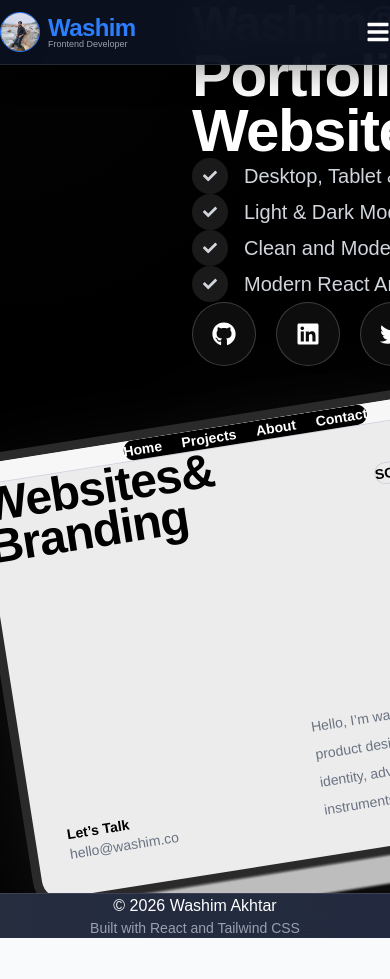
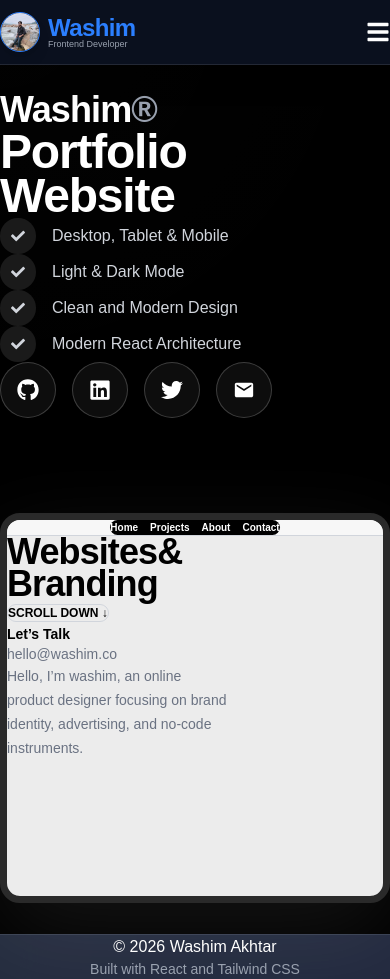
Before and after one commit to Washimakhtar786/react-portfolio, a React (Vite) app: page / in a window 390 px wide. Before the commit the page ends 938 px from the top, so only its background shows below. Built offline with nearby package versions, Linux system fonts and the light colour scheme.

Commit message:
Make home page responsive for mobile view

```diff
--- a/src/pages/Home.jsx
+++ b/src/pages/Home.jsx
@@ -13,7 +13,10 @@ function Home() {
 
   return (
 
-    <section className="min-h-screen bg-black text-white overflow-hidden relative">
+    <section className="bg-black text-white relative">
+
+      {/* MOBILE NAVBAR SPACER */}
+      <div className="h-[90px] md:h-0"></div>
 
       {/* BACKGROUND EFFECT */}
       <div className="absolute inset-0 opacity-20">
@@ -23,20 +26,20 @@ function Home() {
       </div>
 
       {/* MAIN CONTAINER */}
-      <div className="relative z-10 max-w-7xl mx-auto px-6 md:px-10">
+      <div className="relative z-10 max-w-7xl mx-auto px-4 sm:px-6 md:px-10">
 
         {/* HERO SECTION */}
-        <div className="grid lg:grid-cols-[0.85fr_1.15fr] items-center min-h-screen gap-10 pt-28">
+        <div className="grid lg:grid-cols-[0.85fr_1.15fr] items-start lg:items-center min-h-screen gap-16 pt-10 md:pt-28 pb-14">
 
           {/* LEFT SIDE */}
           <div className="flex justify-center lg:justify-start">
 
-            <div className="space-y-10 ml-12 md:ml-20 lg:ml-28">
+            <div className="space-y-8 w-full max-w-[520px] ml-0 md:ml-20 lg:ml-28">
 
               {/* SMALL TITLE */}
-              <div className="translate-x-10">
+              <div className="md:translate-x-10">
 
-                <h2 className="text-5xl md:text-6xl font-black tracking-tight">
+                <h2 className="text-4xl sm:text-5xl md:text-6xl font-black tracking-tight">
 
                   Washim
                   <span className="text-gray-400">®</span>
@@ -46,9 +49,9 @@ function Home() {
               </div>
 
               {/* MAIN HEADING */}
-              <div className="translate-x-10">
+              <div className="md:translate-x-10">
 
-                <h1 className="text-6xl md:text-8xl font-black leading-[0.92] tracking-tight">
+                <h1 className="text-5xl sm:text-6xl md:text-8xl font-black leading-[0.92] tracking-tight">
 
                   Portfolio
                   <br />
@@ -59,11 +62,11 @@ function Home() {
               </div>
 
               {/* FEATURES */}
-              <div className="space-y-5 pt-2 translate-x-10">
+              <div className="space-y-4 pt-2 md:translate-x-10">
 
-                <div className="flex items-center gap-4 text-gray-300 text-xl">
+                <div className="flex items-center gap-4 text-gray-300 text-base sm:text-lg md:text-xl">
 
-                  <div className="w-9 h-9 rounded-full bg-white/10 flex items-center justify-center">
+                  <div className="w-9 h-9 rounded-full bg-white/10 flex items-center justify-center flex-shrink-0">
 
                     <FaCheck className="text-sm" />
 
@@ -73,9 +76,9 @@ function Home() {
 
                 </div>
 
-                <div className="flex items-center gap-4 text-gray-300 text-xl">
+                <div className="flex items-center gap-4 text-gray-300 text-base sm:text-lg md:text-xl">
 
-                  <div className="w-9 h-9 rounded-full bg-white/10 flex items-center justify-center">
+                  <div className="w-9 h-9 rounded-full bg-white/10 flex items-center justify-center flex-shrink-0">
 
                     <FaCheck className="text-sm" />
 
@@ -85,9 +88,9 @@ function Home() {
 
                 </div>
 
-                <div className="flex items-center gap-4 text-gray-300 text-xl">
+                <div className="flex items-center gap-4 text-gray-300 text-base sm:text-lg md:text-xl">
 
-                  <div className="w-9 h-9 rounded-full bg-white/10 flex items-center justify-center">
+                  <div className="w-9 h-9 rounded-full bg-white/10 flex items-center justify-center flex-shrink-0">
 
                     <FaCheck className="text-sm" />
 
@@ -97,9 +100,9 @@ function Home() {
 
                 </div>
 
-                <div className="flex items-center gap-4 text-gray-300 text-xl">
+                <div className="flex items-center gap-4 text-gray-300 text-base sm:text-lg md:text-xl">
 
-                  <div className="w-9 h-9 rounded-full bg-white/10 flex items-center justify-center">
+                  <div className="w-9 h-9 rounded-full bg-white/10 flex items-center justify-center flex-shrink-0">
 
                     <FaCheck className="text-sm" />
 
@@ -112,16 +115,16 @@ function Home() {
               </div>
 
               {/* SOCIAL ICONS */}
-              <div className="flex items-center gap-5 pt-6 translate-x-10">
+              <div className="flex flex-wrap items-center gap-4 pt-6 md:translate-x-10">
 
                 <a
                   href="https://github.com/Washimakhtar786"
                   target="_blank"
                   rel="noreferrer"
-                  className="w-16 h-16 rounded-full border border-white/20 bg-white/5 backdrop-blur-md flex items-center justify-center hover:bg-white hover:text-black transition duration-300"
+                  className="w-14 h-14 md:w-16 md:h-16 rounded-full border border-white/20 bg-white/5 backdrop-blur-md flex items-center justify-center hover:bg-white hover:text-black transition duration-300"
                 >
 
-                  <FaGithub size={24} />
+                  <FaGithub size={22} />
 
                 </a>
 
@@ -129,28 +132,28 @@ function Home() {
                   href="https://www.linkedin.com/in/washim-akhter-563721361"
                   target="_blank"
                   rel="noreferrer"
-                  className="w-16 h-16 rounded-full border border-white/20 bg-white/5 backdrop-blur-md flex items-center justify-center hover:bg-white hover:text-black transition duration-300"
+                  className="w-14 h-14 md:w-16 md:h-16 rounded-full border border-white/20 bg-white/5 backdrop-blur-md flex items-center justify-center hover:bg-white hover:text-black transition duration-300"
                 >
 
-                  <FaLinkedin size={24} />
+                  <FaLinkedin size={22} />
 
                 </a>
 
                 <a
                   href="#"
-                  className="w-16 h-16 rounded-full border border-white/20 bg-white/5 backdrop-blur-md flex items-center justify-center hover:bg-white hover:text-black transition duration-300"
+                  className="w-14 h-14 md:w-16 md:h-16 rounded-full border border-white/20 bg-white/5 backdrop-blur-md flex items-center justify-center hover:bg-white hover:text-black transition duration-300"
                 >
 
-                  <FaTwitter size={24} />
+                  <FaTwitter size={22} />
 
                 </a>
 
                 <a
                   href="mailto:washim@example.com"
-                  className="w-16 h-16 rounded-full border border-white/20 bg-white/5 backdrop-blur-md flex items-center justify-center hover:bg-white hover:text-black transition duration-300"
+                  className="w-14 h-14 md:w-16 md:h-16 rounded-full border border-white/20 bg-white/5 backdrop-blur-md flex items-center justify-center hover:bg-white hover:text-black transition duration-300"
                 >
 
-                  <MdEmail size={24} />
+                  <MdEmail size={22} />
 
                 </a>
 
@@ -161,21 +164,21 @@ function Home() {
           </div>
 
           {/* RIGHT SIDE */}
-          <div className="relative flex justify-center items-center">
+          <div className="relative flex justify-center items-center mt-4 lg:mt-0">
 
             {/* GLOW */}
-            <div className="absolute w-[420px] h-[420px] bg-white/5 rounded-full blur-3xl"></div>
+            <div className="absolute w-[260px] h-[260px] sm:w-[340px] sm:h-[340px] md:w-[420px] md:h-[420px] bg-white/5 rounded-full blur-3xl"></div>
 
             {/* LAPTOP CONTAINER */}
-            <div className="relative rotate-[-9deg] hover:rotate-[-5deg] transition duration-500">
+            <div className="relative lg:rotate-[-9deg] lg:hover:rotate-[-5deg] transition duration-500 w-full flex justify-center">
 
               {/* SCREEN */}
-              <div className="bg-[#ECECEC] rounded-[28px] border-[9px] border-[#2A2A2A] shadow-[0_30px_90px_rgba(255,255,255,0.08)] overflow-hidden w-[560px] md:w-[620px] max-w-full">
+              <div className="bg-[#ECECEC] rounded-[20px] md:rounded-[28px] border-[7px] md:border-[9px] border-[#2A2A2A] shadow-[0_30px_90px_rgba(255,255,255,0.08)] overflow-hidden w-full max-w-[620px]">
 
                 {/* TOP MENU */}
-                <div className="flex justify-center py-4 bg-[#F7F7F7] border-b border-gray-300">
+                <div className="flex justify-center py-3 md:py-4 bg-[#F7F7F7] border-b border-gray-300">
 
-                  <div className="bg-black text-white px-7 py-2 rounded-full text-sm font-semibold flex gap-5">
+                  <div className="bg-black text-white px-4 sm:px-6 py-2 rounded-full text-[10px] sm:text-xs md:text-sm font-semibold flex gap-3 sm:gap-5">
 
                     <span>Home</span>
                     <span>Projects</span>
@@ -187,10 +190,10 @@ function Home() {
                 </div>
 
                 {/* SCREEN CONTENT */}
-                <div className="relative p-8 md:p-12 text-black min-h-[420px]">
+                <div className="relative p-5 sm:p-7 md:p-12 text-black min-h-[360px] md:min-h-[420px]">
 
                   {/* MAIN TEXT */}
-                  <h1 className="text-5xl md:text-7xl font-black leading-[0.88] tracking-tight">
+                  <h1 className="text-4xl sm:text-5xl md:text-7xl font-black leading-[0.88] tracking-tight">
 
                     Websites&
                     <br />
@@ -199,14 +202,14 @@ function Home() {
                   </h1>
 
                   {/* BUTTON */}
-                  <button className="absolute top-10 right-8 border border-gray-300 px-5 py-2 rounded-full text-sm font-semibold hover:bg-black hover:text-white transition">
+                  <button className="mt-6 md:absolute md:top-10 md:right-8 border border-gray-300 px-4 md:px-5 py-2 rounded-full text-xs md:text-sm font-semibold hover:bg-black hover:text-white transition">
 
                     SCROLL DOWN ↓
 
                   </button>
 
-                  {/* LEFT BOTTOM */}
-                  <div className="absolute bottom-8 left-8">
+                  {/* MOBILE + DESKTOP CONTENT */}
+                  <div className="mt-8 md:mt-0 md:absolute md:bottom-8 md:left-8">
 
                     <p className="text-sm font-bold mb-1">
 
@@ -222,8 +225,7 @@ function Home() {
 
                   </div>
 
-                  {/* RIGHT TEXT */}
-                  <div className="absolute bottom-8 right-8 max-w-[220px] text-gray-500 text-sm leading-7">
+                  <div className="mt-6 md:mt-0 md:absolute md:bottom-8 md:right-8 max-w-[220px] text-gray-500 text-sm leading-6 md:leading-7">
 
                     Hello, I’m washim, an online product
                     designer focusing on brand identity,
@@ -234,9 +236,6 @@ function Home() {
                 </div>
 
               </div>
-
-              {/* LAPTOP BASE */}
-              <div className="w-[620px] md:w-[680px] max-w-full h-7 bg-[#BDBDBD] rounded-b-[30px] blur-[1px] mx-auto"></div>
 
             </div>
 
```
